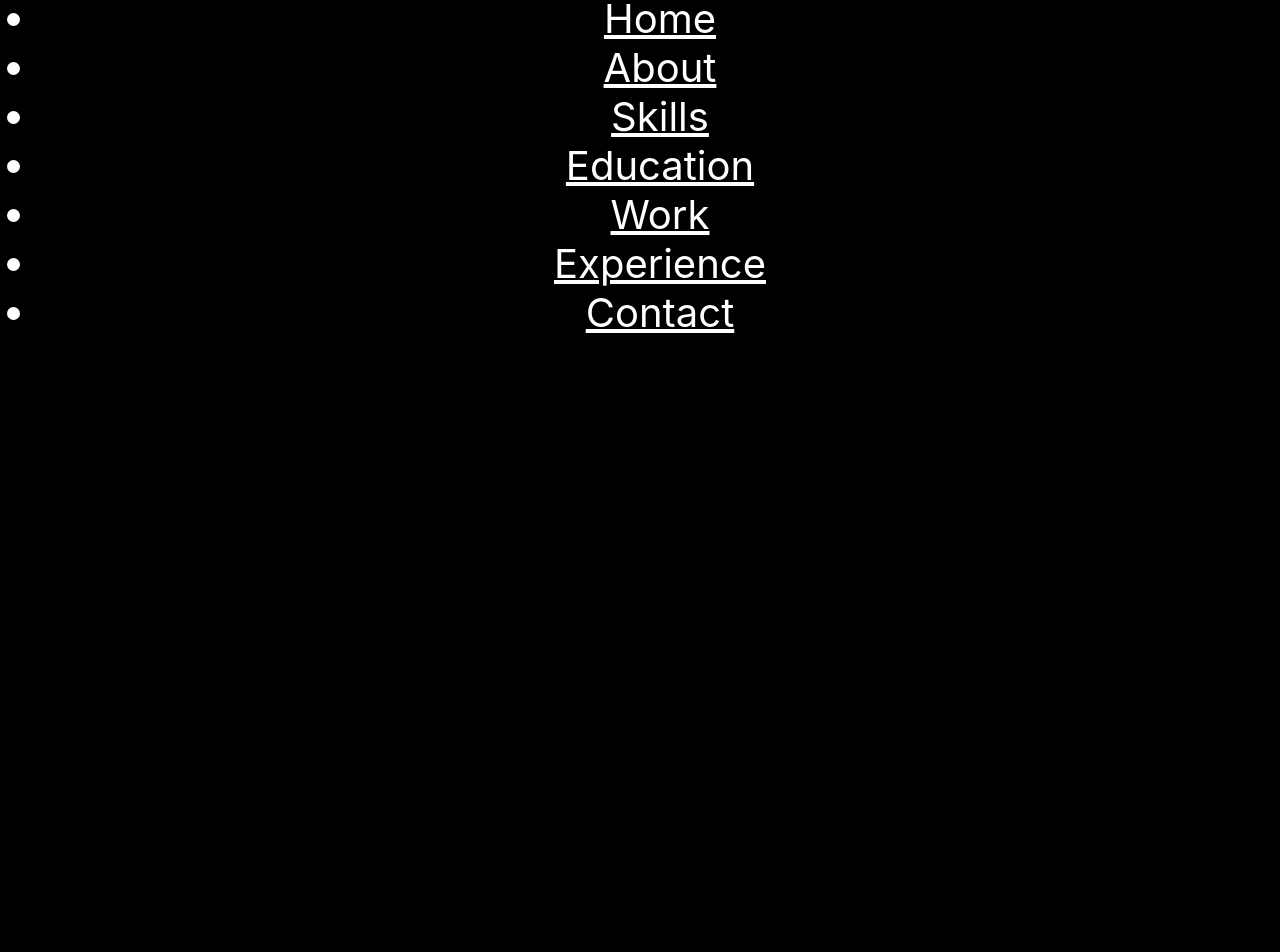
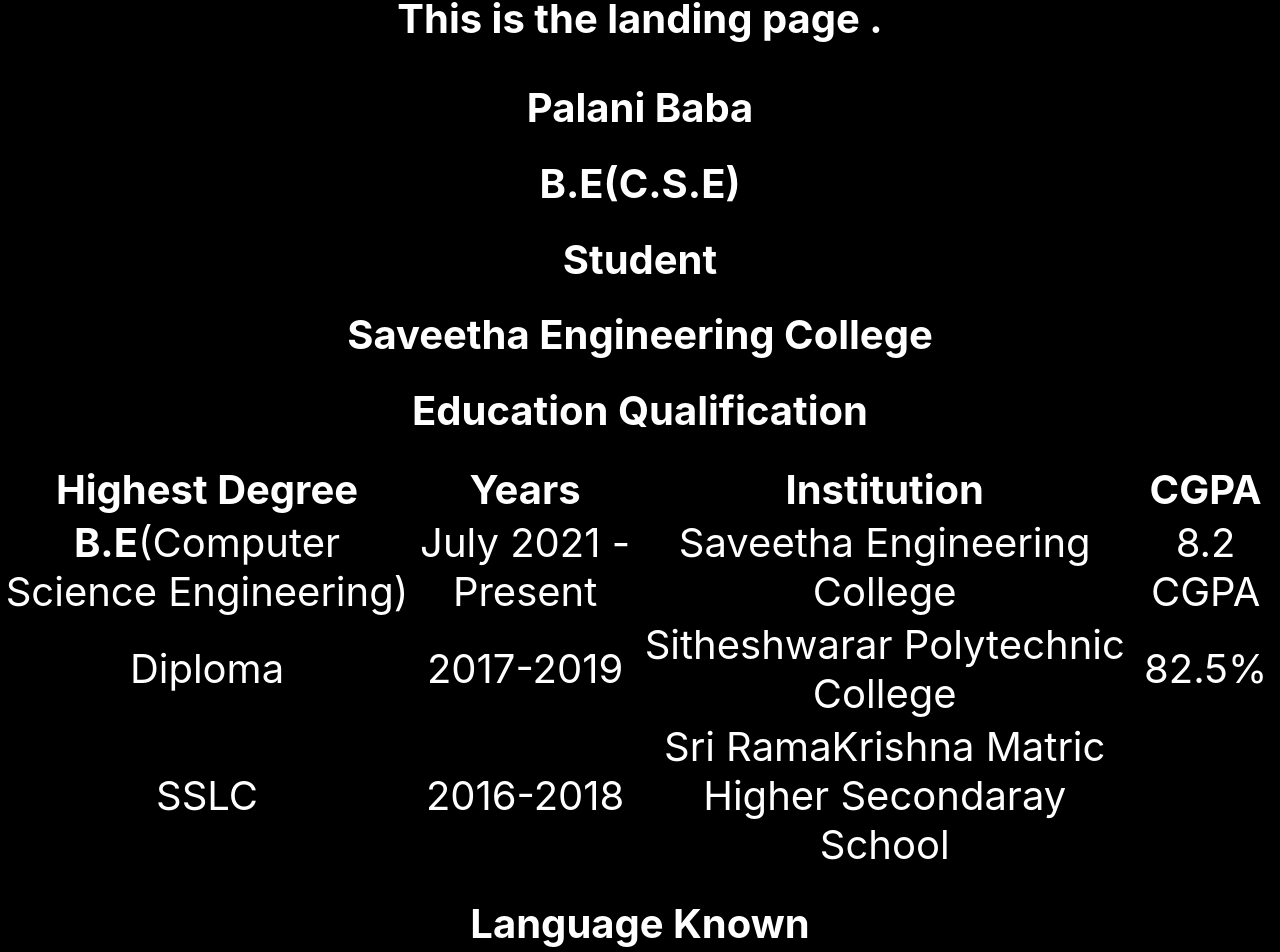
Before and after one commit to palani02/React-Routers-Task, a React (Create React App) app: page /Portfolio in a window 1280 px wide. Shown: the part 193-1145 px from the top of the page. Before the commit the page ends 800 px from the top, so only its background shows below. Built offline with nearby package versions, Linux system fonts and the light colour scheme.

Commit message:
Add content in portfolio

```diff
--- a/src/Components/Routers/Portfolio/Portfolio.jsx
+++ b/src/Components/Routers/Portfolio/Portfolio.jsx
@@ -2,24 +2,75 @@
 import './Portfolio.css';
 function Portfolio() {
   return (
-    <header>
-    <a href="/" class="logo"><i class="fab fa-node-js"></i></a>
+//     <header>
+//     <a href="/" class="logo"><i class="fab fa-node-js"></i></a>
 
-    <div id="menu" class="fas fa-bars"></div>
-    <nav class="navbar">
-        <ul>
-        <li><a class="active" href="#home">Home</a></li>
-        <li><a href="#about">About</a></li>
-        <li><a href="#skills">Skills</a></li>
-        <li><a href="#education">Education</a></li>
-        <li><a href="#work">Work</a></li>
-        <li><a href="#experience">Experience</a></li>
-        <li><a href="#contact">Contact</a></li>
-        </ul>
-    </nav>
-</header>
+//     <div id="menu" class="fas fa-bars"></div>
+//     <nav class="navbar">
+//         <ul>
+//         <li><a class="active" href="#home">Home</a></li>
+//         <li><a href="#about">About</a></li>
+//         <li><a href="#skills">Skills</a></li>
+//         <li><a href="#education">Education</a></li>
+//         <li><a href="#work">Work</a></li>
+//         <li><a href="#experience">Experience</a></li>
+//         <li><a href="#contact">Contact</a></li>
+//         </ul>
+//     </nav>
+// </header>
 
+<div><h3>This is the landing page .</h3>
+    <div className='subject'>
+    <h1>Palani Baba</h1>
+    <h1>B.E(C.S.E)</h1>
+    <h1>Student</h1>
+    <h1>Saveetha Engineering College</h1>
+    <div><h1>Education Qualification</h1>
+<table>
+    <tr>
+        <th>Highest Degree</th>
+        <th>Years</th>
+        <th>Institution</th>
+        <th>CGPA</th>
+    </tr>
+    <tr>
+        <td><b>B.E</b>(Computer Science Engineering)</td>
+        <td>July 2021 - Present</td>
+        <td>Saveetha Engineering College</td>
+        <td>8.2 CGPA</td>
+    </tr>
+    <tr>
+    <td>Diploma</td>
+    <td>2017-2019</td>
+    <td>Sitheshwarar Polytechnic College</td>
+    <td>82.5%</td>
+    </tr>
 
+        <tr>
+            <td>SSLC</td>
+            <td>2016-2018</td>
+            <td>Sri RamaKrishna Matric Higher Secondaray School</td>
+
+            </tr>
+</table></div>
+    <div>
+
+    {/* <strong><h1>Interest</h1></strong>
+    <ul>
+     <h3><li>
+      </li>
+      <li>Programming</li>
+      <li>Playing football, badminton</li>
+      </h3>
+    </ul> */}
+    <div><h1>Language Known</h1><h3><ul>
+    <li>Tamil - Read,Write,Speak</li>
+    <li>English - Read,Write,Speak</li>
+
+</ul></h3></div>
+    </div>
+    </div>
+    </div>
   )
 }
 
```
